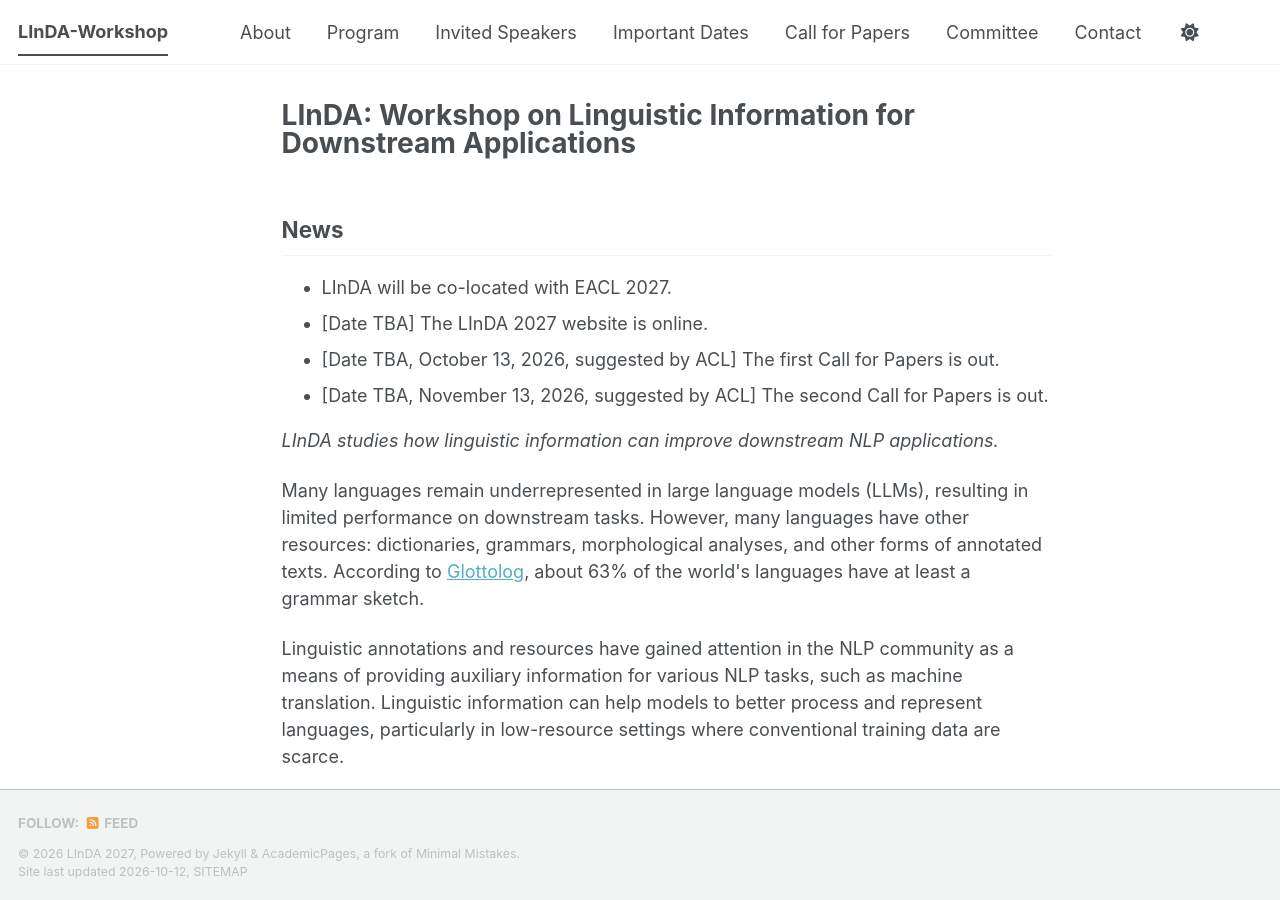
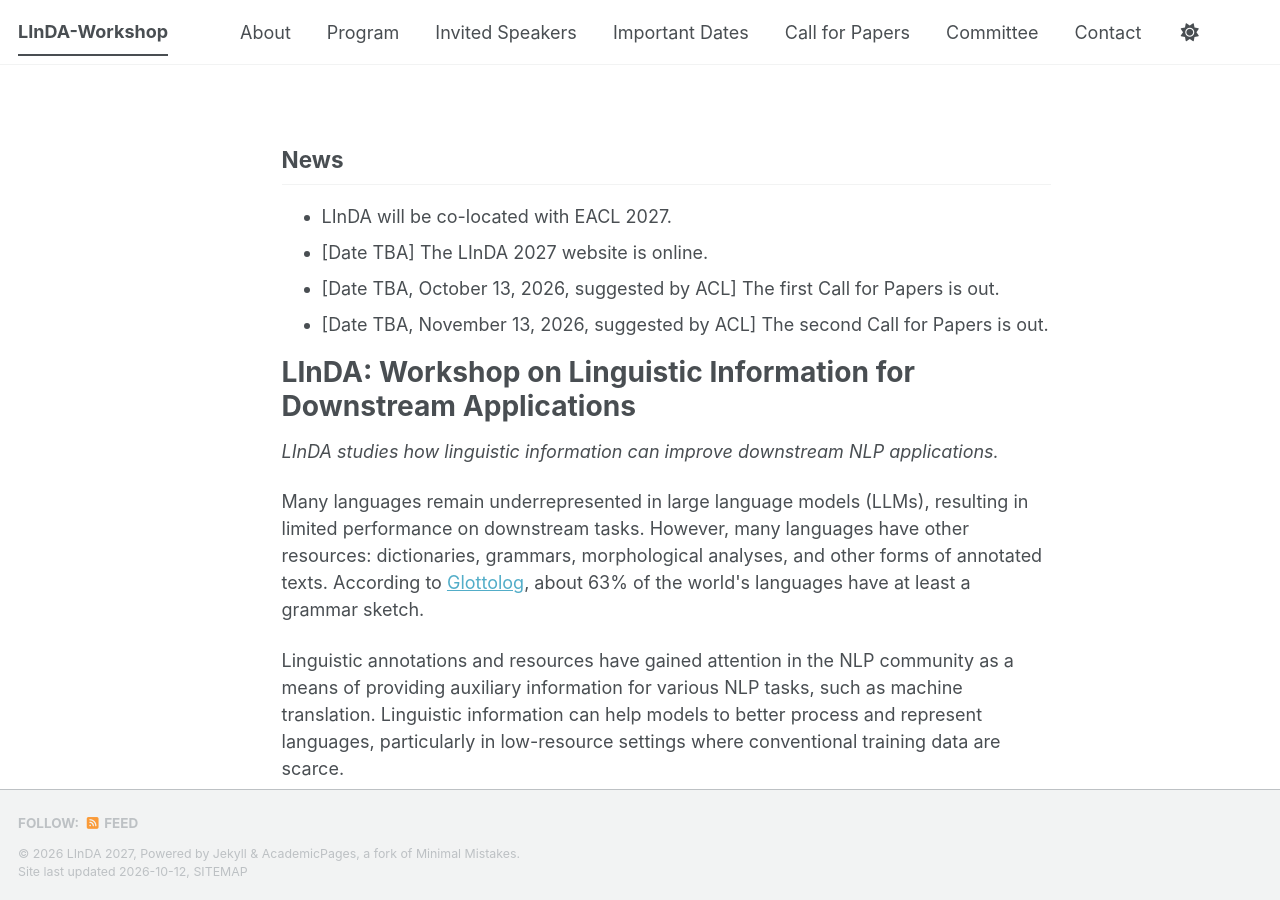
Before and after one commit to LInDA-Workshop/LInDA-Workshop.github.io, a Jekyll site: the page built from _pages/about.md, in a window 1280 px wide and 900 px high. Built offline with Jekyll 4.4.1, drawn with Linux system fonts in a browser that asks for light colours; a style sheet for code colours, icons or effects is not loaded; part of the change alters nothing that is shown.

```diff
--- a/_pages/about.md
+++ b/_pages/about.md
@@ -1,6 +1,6 @@
 ---
 permalink: /
-title: "LInDA: Workshop on Linguistic Information for Downstream Applications"
+# title: ""
 
 ---
 {% comment %}
@@ -15,6 +15,8 @@ Venue: Megaron Athens International Conference Centre (MAICC), Room: TBA</p>
 - [Date TBA] The LInDA 2027 website is online.
 - [Date TBA, October 13, 2026, suggested by ACL] The first Call for Papers is out.
 - [Date TBA, November 13, 2026, suggested by ACL] The second Call for Papers is out.
+
+# LInDA: Workshop on Linguistic Information for Downstream Applications
 
 <p><i>LInDA studies how linguistic information can improve downstream NLP applications.</i></p>
 
```
